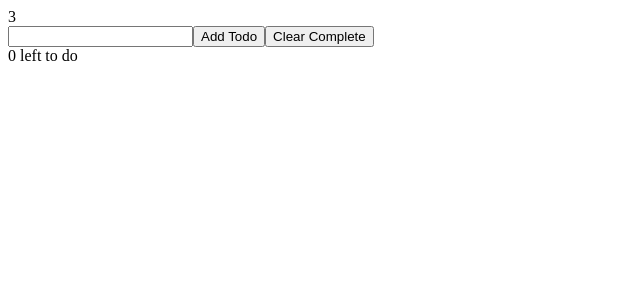
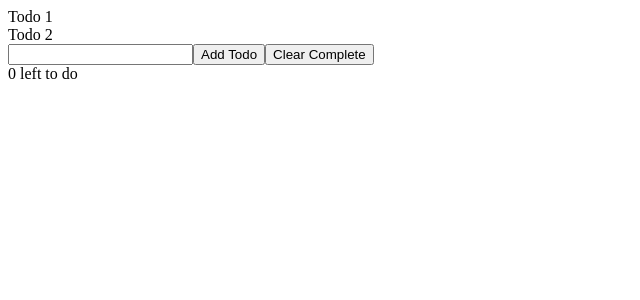
Before and after one commit to marcellpaganini/react-tutorial-02, a React (Create React App) app: page / in a window 1280 px wide. Shown: the top 300 px of the page, without its empty margins (0-640 px from the left). Built offline with nearby package versions, Linux system fonts and the light colour scheme.

Commit message:
Todo object created

```diff
--- a/src/App.js
+++ b/src/App.js
@@ -2,7 +2,7 @@
 import TodoList from './TodoList';
 
 function App() {
-  const [todos, setTodos] = useState(['Todo 1', 'Todo 2', 'Todo 3'])
+  const [todos, setTodos] = useState([{ id: 1, name: "Todo 1", complete: false }, { id: 2, name: "Todo 2", complete: false}]);
   return (
     <>
       <TodoList todos={todos}/>
--- /dev/null
+++ b/src/Todo.js
@@ -0,0 +1,7 @@
+import React from 'react'
+
+export default function Todo({ todo }) {
+  return (
+    <div>{todo.name}</div>
+  )
+}
--- a/src/TodoList.js
+++ b/src/TodoList.js
@@ -1,7 +1,10 @@
 import React from 'react'
+import Todo from './Todo'
 
 export default function TodoList({ todos }) {
   return (
-    <div>{todos.length}</div>
+    todos.map(todo => {
+        return <Todo key={todo.id} todo={todo} />
+    })
   )
 }
```
